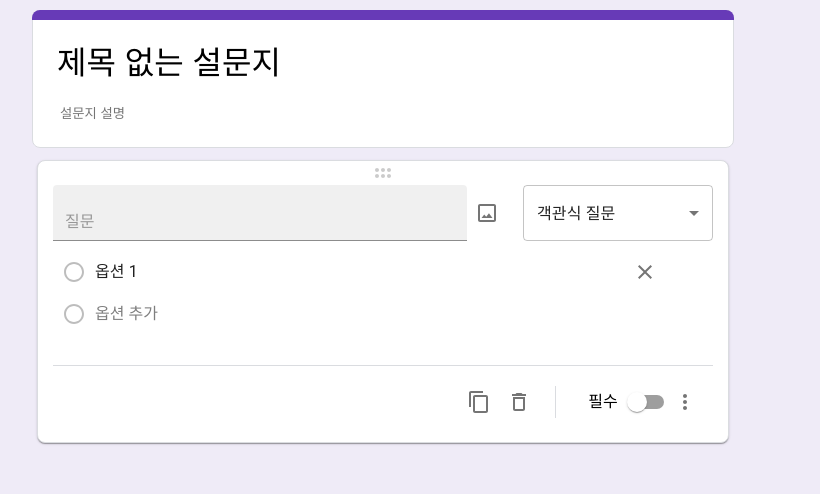
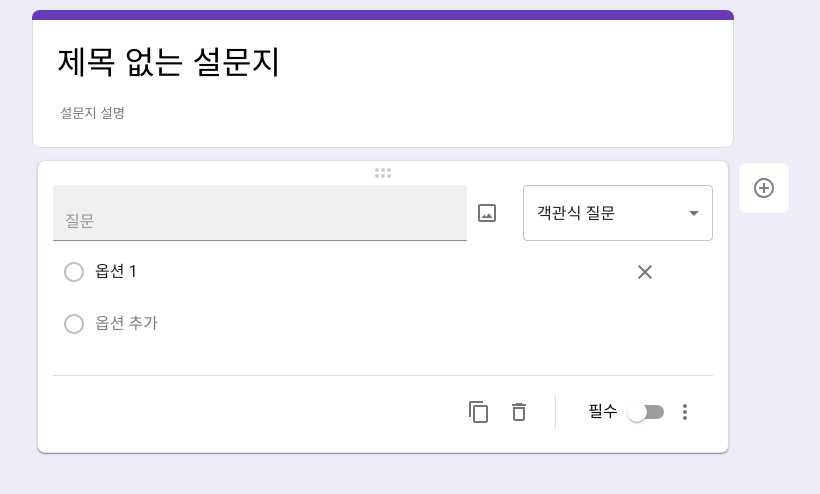
Before and after one commit to 1myeji/Google_Survey_Clone, a React (Vite) app: page / in a window 1280 px wide. Shown: the top 494 px of the page, without its empty margins (257-1077 px from the left). Built offline with nearby package versions, Linux system fonts and the light colour scheme.

Commit message:
Feat: 객관식질문, 체크박스, 드롭다운 공통 컴포넌트 생성

```diff
--- a/src/components/SurveyForms/SurveyQuestion.tsx
+++ b/src/components/SurveyForms/SurveyQuestion.tsx
@@ -3,20 +3,34 @@ import SurveyQuestionHeader from './SurveyQuestionHeader';
 import SurveyQuestionControls from './SurveyQuestionControls ';
 import { useState } from 'react';
 import SurveyQuestionAnswer from './SurveyQuestionAnswer';
+import ControlPointIcon from '@mui/icons-material/ControlPoint';
+import Tooltip from '@mui/material/Tooltip';
 
 const SurveyQuestion = () => {
   const [age, setAge] = useState('30');
 
   return (
-    <SurveyQuestionBox>
-      <SurveyQuestionHeader age={age} setAge={setAge} />
-      <SurveyQuestionAnswer age={age} />
-      <SurveyQuestionControls />
-    </SurveyQuestionBox>
+    <SurveyQuestionBoxWrapper>
+      <SurveyQuestionBox>
+        <SurveyQuestionHeader age={age} setAge={setAge} />
+        <SurveyQuestionAnswer age={age} />
+        <SurveyQuestionControls />
+      </SurveyQuestionBox>
+      <AddQuestionWrapper>
+        <Tooltip title="질문 추가" placement="right">
+          <StyledControlPointIcon />
+        </Tooltip>
+      </AddQuestionWrapper>
+    </SurveyQuestionBoxWrapper>
   );
 };
 
 export default SurveyQuestion;
+
+const SurveyQuestionBoxWrapper = styled.div`
+  display: flex;
+  position: relative;
+`;
 
 const SurveyQuestionBox = styled.section`
   background-color: #fff;
@@ -27,3 +41,21 @@ const SurveyQuestionBox = styled.section`
   margin-top: 12px;
   padding: 0px 15px 15px 15px;
 `;
+
+const AddQuestionWrapper = styled.div`
+  background-color: white;
+  width: 50px;
+  height: 50px;
+  position: absolute;
+  right: -60px;
+  top: 15px;
+  border-radius: 8px;
+  display: flex;
+  align-items: center;
+  justify-content: center;
+`;
+
+const StyledControlPointIcon = styled(ControlPointIcon)`
+  cursor: pointer;
+  opacity: 0.5;
+`;
--- a/src/components/SurveyForms/SurveyQuestionAnswer.tsx
+++ b/src/components/SurveyForms/SurveyQuestionAnswer.tsx
@@ -1,5 +1,5 @@
 import Checkbox from './SurveyQuestionAnswer/Checkbox';
-import Dropdown from './SurveyQuestionAnswer/Dropdown';
+import DropDown from './SurveyQuestionAnswer/DropDown';
 import LongAnswer from './SurveyQuestionAnswer/LongAnswer';
 import MultipleChoice from './SurveyQuestionAnswer/MultipleChoice ';
 import ShortAnswer from './SurveyQuestionAnswer/ShortAnswer';
@@ -19,7 +19,7 @@ const SurveyQuestionAnswer = ({ age }: ISurveyQuestionAnswerProps) => {
     case '40':
       return <Checkbox />;
     case '50':
-      return <Dropdown />;
+      return <DropDown />;
     default:
       return <div>올바른 질문 유형을 선택해주세요.</div>;
   }
--- a/src/components/SurveyForms/SurveyQuestionAnswer/Checkbox.tsx
+++ b/src/components/SurveyForms/SurveyQuestionAnswer/Checkbox.tsx
@@ -1,5 +1,7 @@
+import OptionGroup from './OptionGroup';
+
 const Checkbox = () => {
-  return <div>Checkbox</div>;
+  return <OptionGroup type="checkbox" />;
 };
 
 export default Checkbox;
--- a/src/components/SurveyForms/SurveyQuestionAnswer/Dropdown.tsx
+++ b/src/components/SurveyForms/SurveyQuestionAnswer/Dropdown.tsx
@@ -1,5 +1,7 @@
-const Dropdown = () => {
-  return <div>Dropdown</div>;
+import OptionGroup from './OptionGroup';
+
+const DropDown = () => {
+  return <OptionGroup type="dropdown" />;
 };
 
-export default Dropdown;
+export default DropDown;
--- a/src/components/SurveyForms/SurveyQuestionAnswer/MultipleChoice .tsx
+++ b/src/components/SurveyForms/SurveyQuestionAnswer/MultipleChoice .tsx
@@ -1,73 +1,7 @@
-import { useState } from 'react';
-import Radio from '@mui/material/Radio';
-import styled from 'styled-components';
-import RadioInputGroup from './RadioInputGroup';
+import OptionGroup from './OptionGroup';
 
 const MultipleChoice = () => {
-  const [selectedValue, setSelectedValue] = useState('');
-  const [options, setOptions] = useState([1]);
-
-  const handleChange = (event: React.ChangeEvent<HTMLInputElement>) => {
-    setSelectedValue(event.target.value);
-  };
-
-  const handleRadioBlur = () => {
-    setSelectedValue('');
-  };
-
-  const handleAddOptionClick = () => {
-    setOptions(prev => [...prev, prev.length + 1]);
-  };
-
-  const handleOptionDelete = (optionDelete: number) => {
-    setOptions(prev => prev.filter(option => option !== optionDelete));
-  };
-
-  return (
-    <MultipleChoiceWrapper>
-      {options.map(option => (
-        <RadioInputGroup
-          key={option}
-          option={option}
-          handleChange={handleChange}
-          selectedValue={selectedValue}
-          handleRadioBlur={handleRadioBlur}
-          handleOptionDelete={handleOptionDelete}
-        />
-      ))}
-      <RadioInputGroupWrapper>
-        <Radio
-          checked={selectedValue === 'a'}
-          onChange={handleChange}
-          value="a"
-          name="radio-buttons"
-          inputProps={{ 'aria-label': 'A' }}
-          onBlur={handleRadioBlur}
-          disabled
-        />
-        <AddOption onClick={handleAddOptionClick}>옵션 추가</AddOption>
-      </RadioInputGroupWrapper>
-    </MultipleChoiceWrapper>
-  );
+  return <OptionGroup type="radio" />;
 };
 
 export default MultipleChoice;
-
-const MultipleChoiceWrapper = styled.div`
-  margin-top: 10px;
-  margin-bottom: 30px;
-`;
-
-const AddOption = styled.span`
-  opacity: 0.5;
-  padding-bottom: 5px;
-  :hover {
-    border-bottom: 1px solid gray;
-    cursor: pointer;
-  }
-`;
-
-const RadioInputGroupWrapper = styled.div`
-  display: flex;
-  align-items: center;
-`;
--- /dev/null
+++ b/src/components/SurveyForms/SurveyQuestionAnswer/OptionGroup.tsx
@@ -0,0 +1,65 @@
+import { useState } from 'react';
+import styled from 'styled-components';
+import OptionInputGroup from './OptionInputGroup';
+import RadioIcon from '../../common/RadioIcon';
+import CheckBoxIcon from '../../common/CheckBoxIcon';
+import DropDownIcon from '../../common/DropDownIcon';
+
+const optionType = {
+  radio: RadioIcon,
+  checkbox: CheckBoxIcon,
+  dropdown: DropDownIcon,
+};
+
+interface IOptionGroupProps {
+  type: 'radio' | 'checkbox' | 'dropdown';
+}
+
+const OptionGroup = ({ type }: IOptionGroupProps) => {
+  const InputIcon = optionType[type];
+  const [options, setOptions] = useState([1]);
+
+  const handleAddOptionClick = () => {
+    setOptions(prev => [...prev, prev.length + 1]);
+  };
+
+  const handleOptionDelete = (optionDelete: number) => {
+    setOptions(prev => prev.filter(option => option !== optionDelete));
+  };
+
+  return (
+    <OptionGroupWrapper>
+      {options.map((option, index) => (
+        <OptionInputGroup key={option} option={option} handleOptionDelete={handleOptionDelete}>
+          <InputIcon value={`${index + 1}`} disabled={true} />
+        </OptionInputGroup>
+      ))}
+      <InputGroupWrapper>
+        <InputIcon disabled={true} value={String(options.length + 1)} />
+        <AddOption onClick={handleAddOptionClick}>옵션 추가</AddOption>
+      </InputGroupWrapper>
+    </OptionGroupWrapper>
+  );
+};
+
+export default OptionGroup;
+
+const OptionGroupWrapper = styled.div`
+  margin-top: 10px;
+  margin-bottom: 30px;
+`;
+
+const AddOption = styled.span`
+  opacity: 0.5;
+  padding-bottom: 5px;
+  :hover {
+    border-bottom: 1px solid gray;
+    cursor: pointer;
+  }
+`;
+
+const InputGroupWrapper = styled.div`
+  display: flex;
+  align-items: center;
+  margin-top: 10px;
+`;
--- a/src/components/SurveyForms/SurveyQuestionAnswer/RadioInputGroup.tsx
+++ b/src/components/SurveyForms/SurveyQuestionAnswer/OptionInputGroup.tsx
@@ -2,37 +2,20 @@ import Tooltip from '@mui/material/Tooltip';
 import IconButton from '@mui/material/IconButton';
 import ClearIcon from '@mui/icons-material/Clear';
 import Input from '@mui/material/Input';
-import Radio from '@mui/material/Radio';
 import styled from 'styled-components';
 
 const ariaLabel = { 'aria-label': 'description' };
 
-interface IRadioInputGroupProps {
+interface IOptionInputGroupProps {
   option: number;
-  handleChange: (event: React.ChangeEvent<HTMLInputElement>) => void;
-  selectedValue: string;
-  handleRadioBlur: () => void;
   handleOptionDelete: (optionDelete: number) => void;
+  children: JSX.Element;
 }
 
-const RadioInputGroup = ({
-  option,
-  handleChange,
-  selectedValue,
-  handleRadioBlur,
-  handleOptionDelete,
-}: IRadioInputGroupProps) => {
+const OptionInputGroup = ({ option, handleOptionDelete, children }: IOptionInputGroupProps) => {
   return (
     <RadioInputGroupWrapper>
-      <Radio
-        checked={selectedValue === 'a'}
-        onChange={handleChange}
-        value="a"
-        name="radio-buttons"
-        inputProps={{ 'aria-label': 'A' }}
-        onBlur={handleRadioBlur}
-        disabled
-      />
+      {children}
       <OptionInput
         defaultValue={`옵션 ${option}`}
         inputProps={ariaLabel}
@@ -40,15 +23,15 @@ const RadioInputGroup = ({
         disableUnderline
       />
       <Tooltip title="삭제" onClick={() => handleOptionDelete(option)}>
-        <IconButton>
+        <StyledIconButton>
           <ClearIcon />
-        </IconButton>
+        </StyledIconButton>
       </Tooltip>
     </RadioInputGroupWrapper>
   );
 };
 
-export default RadioInputGroup;
+export default OptionInputGroup;
 
 const OptionInput = styled(Input)`
   width: 530px;
@@ -58,3 +41,7 @@ const RadioInputGroupWrapper = styled.div`
   display: flex;
   align-items: center;
 `;
+
+const StyledIconButton = styled(IconButton)`
+  margin-left: 65px;
+`;
--- /dev/null
+++ b/src/components/common/CheckBoxIcon.tsx
@@ -0,0 +1,17 @@
+import Checkbox from '@mui/material/Checkbox';
+
+const label = { inputProps: { 'aria-label': 'Checkbox demo' } };
+
+interface ICheckBoxIconProps {
+  disabled: boolean;
+}
+
+const CheckBoxIcon = ({ disabled }: ICheckBoxIconProps) => {
+  return (
+    <div>
+      <Checkbox {...label} color="secondary" disabled={disabled} />
+    </div>
+  );
+};
+
+export default CheckBoxIcon;
--- /dev/null
+++ b/src/components/common/DropDownIcon.tsx
@@ -0,0 +1,17 @@
+import styled from 'styled-components';
+
+interface IDropDownIconProps {
+  value?: string;
+}
+
+const DropDownIcon = ({ value }: IDropDownIconProps) => {
+  return <DropDownNumber>{value}</DropDownNumber>;
+};
+
+export default DropDownIcon;
+
+const DropDownNumber = styled.div`
+  margin-right: 8px;
+  position: relative;
+  top: -2px;
+`;
--- /dev/null
+++ b/src/components/common/RadioIcon.tsx
@@ -0,0 +1,33 @@
+import { useState } from 'react';
+import Radio from '@mui/material/Radio';
+
+interface IRadioIconProps {
+  value?: string;
+  disabled: boolean;
+}
+
+const RadioIcon = ({ value, disabled }: IRadioIconProps) => {
+  const [selectedValue, setSelectedValue] = useState('');
+
+  const handleChange = (event: React.ChangeEvent<HTMLInputElement>) => {
+    setSelectedValue(event.target.value);
+  };
+
+  const handleRadioBlur = () => {
+    setSelectedValue('');
+  };
+
+  return (
+    <Radio
+      checked={selectedValue === value}
+      onChange={handleChange}
+      value={value}
+      name="radio-buttons"
+      inputProps={{ 'aria-label': 'A' }}
+      onBlur={handleRadioBlur}
+      disabled={disabled}
+    />
+  );
+};
+
+export default RadioIcon;
```
